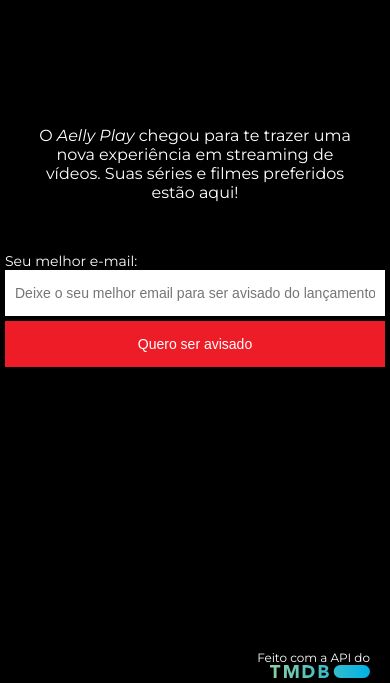
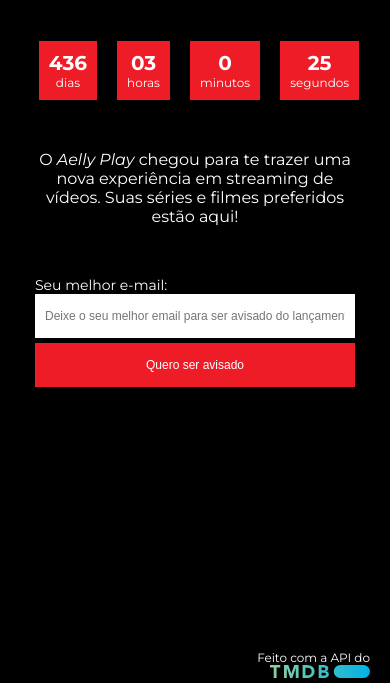
Before and after one commit to alexandreagra/aelly-play, a plain HTML site: page index.html in a window 390 px wide. Shown: the part 161-844 px from the top of the page. Drawn offline with Linux system fonts and the light colour scheme; no server answers.

Commit message:
Projeto finalizado

```diff
--- a/index.html
+++ b/index.html
@@ -22,12 +22,6 @@
             </div>
         </header>
         <h1>Em Breve</h1>
-        <ul>
-            <li>Dias</li>
-            <li>Horas</li>
-            <li>Minutos</li>
-            <li>Segundos</li>
-        </ul>
         <div id="time-left"></div>
         <p>O <em>Aelly Play</em> chegou para te trazer uma nova experiência em streaming de vídeos. Suas séries e filmes preferidos estão aqui!</p>
         <form action="">
--- a/main.js
+++ b/main.js
@@ -1,21 +1,80 @@
-//https://image.tmdb.org/t/p/original/tSxbUnrnWlR5dQvUgqMI7sACmFD.jpg
+const apiUrl = 'https://api.themoviedb.org/3/'
+const apiKey = 'bc212c7fd1b1d2c5bf84e70a32cfd6e2'
+const apiLang = 'pt-BR'
+const imgUrl = 'https://image.tmdb.org/t/p/original'
 
-fetch ("https://api.themoviedb.org/3/trending/all/day?api_key=bc212c7fd1b1d2c5bf84e70a32cfd6e2&language=pt-BR")
+const randomNumber = (size) => {
+    return Math.floor(Math.random() * size)
+}
+
+let type = randomNumber(4);
+type = type % 2 === 0 ? 'movie' : 'tv'
+
+fetch(`${apiUrl}trending/${type}/day?api_key=${apiKey}&language=${apiLang}`)
     .then(response => {
-        return response.json();
+        return response.json()
     })
+
     .then(data => {
-        const randomNumber = Math.floor(Math.random() * 19);
+        let show = randomNumber(data.results.length)
 
-        document.querySelector("#full-page").style.backgroundImage = 'url(https://image.tmdb.org/t/p/original' + data.results[randomNumber].backdrop_path +')';
+        const showName = !data.results[show].title ? data.results[show].name : data.results[show].title
 
-        const lancamento = new Date('jan 1, 2024 09:00:00').getTime();
-        const hoje = new Date().getTime();
 
-        const diferenca = lancamento - hoje;
+        document.querySelector('#show-name').innerText = '*Imagem de fundo: ' + showName
 
-        let days = diferenca / (1000 * 60 * 60 * 24);
+        const backgroundImg = imgUrl + data.results[show].backdrop_path
 
-        let hours = (diferenca % (1000 * 60 * 60 * 24)) / (1000 * 60 * 60);
-        console.log(hours);
+        document.querySelector('#full-page').style.backgroundImage = 'Linear-gradient(rgba(0,0,0,0.8), rgba(0,0,0,0.8)), url(' + backgroundImg + ')'
     })
+
+    .catch(erro => {
+        console.log('Error: ' + error.message)
+    })
+
+const launchDate = new Date('Jan 1, 2024 09:00:00').getTime()
+
+const interval = () => {
+    const timeNow = new Date().getTime()
+    const timeDifference = launchDate - timeNow
+
+    let days = Math.floor(timeDifference / (1000 * 60 * 60 * 24))
+    days = days < 10 ? '0' + days : days
+    console.log(timeDifference)
+
+    let hours = Math.floor((timeDifference % (1000 * 60 * 60 * 24)) / (1000 * 60 * 60))
+    hours = hours < 10 ? '0' + hours : hours
+
+    let minutes = Math.floor((timeDifference % (1000 * 60 * 60)) / (1000 * 60))
+    minutes - minutes < 10 ? '0' + minutes : minutes
+
+    let seconds = Math.floor((timeDifference % (1000 * 60)) / (1000))
+    seconds - seconds < 10 ? '0' + seconds : seconds
+
+    document.querySelector('#time-left').innerHTML =`
+        <ul>
+            <li>
+                <span class="time-num">${days}</span>
+                <span class="time-txt">dias</span>
+            </li>
+            <li>
+                <span class="time-num">${hours}</span>
+                <span class="time-txt">horas</span>
+            </li>
+            <li>
+                <span class="time-num">${minutes}</span>
+                <span class="time-txt">minutos</span>
+            </li>
+            <li>
+                <span class="time-num">${seconds}</span>
+                <span class="time-txt">segundos</span>
+            </li>
+        </ul>`
+
+    if (timeDifference < 0) {
+        clearInterval(interval)
+        document.querySelector('#time-left').innerHTML = "Tempo Finalizado!"
+    }
+}
+
+setInterval(interval, 1000)
--- a/package.json
+++ /dev/null
@@ -1,5 +0,0 @@
-{
-  "dependencies": {
-    "vite": "^3.1.8"
-  }
-}
--- a/styles.css
+++ b/styles.css
@@ -38,6 +38,39 @@
     margin: 0;
     text-align: center;
     font-size: 50px;
+}
+
+#time-left {
+    margin-top: 80px;
+    margin-right: 32px;
+    color: white;
+    text-align: center;
+    font-size: 50px;
+}
+
+#time-left ul {
+    display: flex;
+    justify-content: center;
+    list-style: none;
+    margin: 0;
+}
+
+#time-left li {
+    display: flex;
+    flex-direction: column;
+    margin: 0 20px;
+    background-color: #EE1C27;
+    width: 150px;
+    padding: 10px;
+}
+
+#time-left span.time-num {
+    font-weight: bold;
+    font-size: 40px;
+}
+
+#time-left span.time-txt {
+    font-size: 20px;
 }
 
 p {
@@ -116,6 +149,18 @@
         font-size: 40px;
     }
 
+    #time-left li {
+        width: 120px;
+    }
+
+    #time-left span.time-num {
+        font-size: 30px;
+    }
+
+    #time-left span.time-txt {
+        font-size: 18px;
+    }
+
     p, form input, form button {
         font-size: 16px;
     }
@@ -141,9 +186,22 @@
         width: 380px;
         margin-bottom: 5px;
     }
+
+    #time-left li {
+        width: 100px;
+        margin: 0 10px;
+    }
+
+    #time-left span.time-num {
+        font-size: 20px;
+    }
+
+    #time-left span.time-txt {
+        font-size: 16px;
+    }
 }
 
-@media (max-width: 360px) {
+@media (max-width: 400px) {
     header img {
         width: 120px;
     }
@@ -160,4 +218,8 @@
         font-size: 12px;
         width: 320px;
     }
+
+    #time-left span.time-txt {
+        font-size: 12px;
+    }
 }
```
Also changed, not shown: 1 other file.
